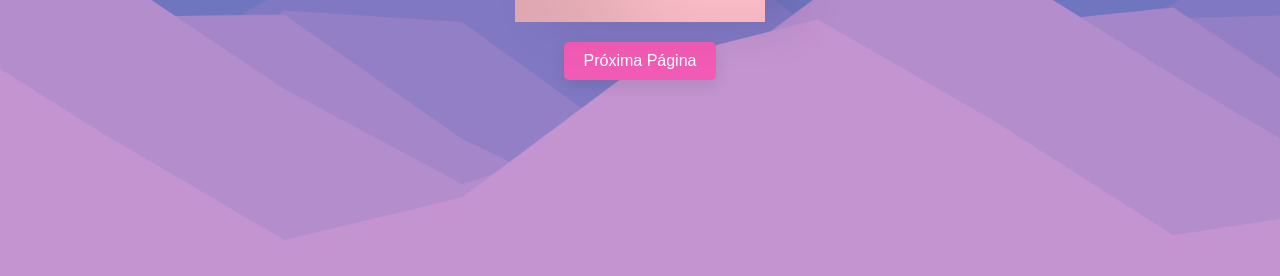
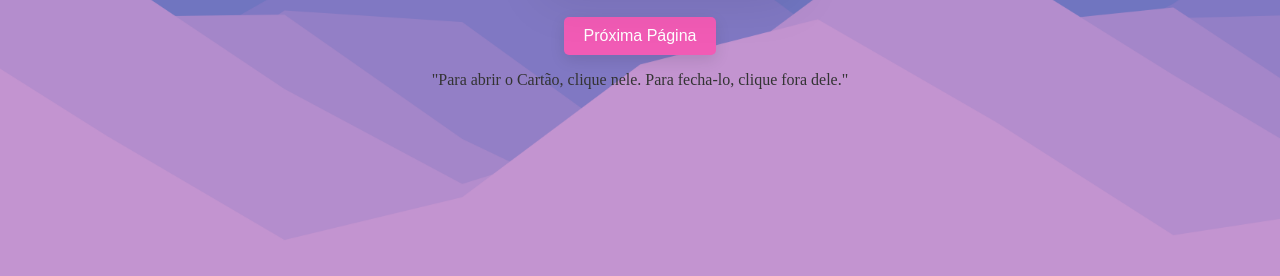
Before and after one commit to arthuraro/presente, a plain HTML site: page card.html in a window 1280 px wide. Shown: the part 524-800 px from the top of the page. Drawn offline with Linux system fonts and the light colour scheme.

Commit message:
readme.md

```diff
--- a/card.html
+++ b/card.html
@@ -41,5 +41,12 @@
         </div>
     </div>
     <button onclick="location.href='next.html'">Próxima Página</button>
+
+    <div id="exempplo" class="active">
+        <p>
+        "Para abrir o Cartão, clique nele. Para fecha-lo, clique fora dele."
+        </p>
+    </div>
+
 </body>
 </html>
```
